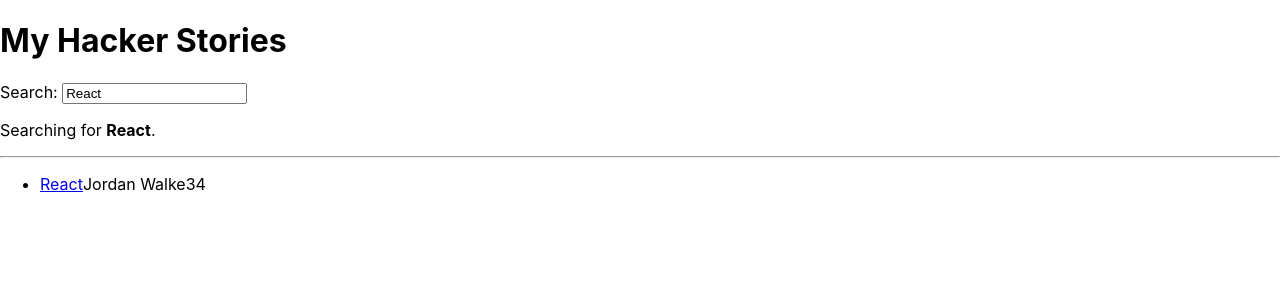
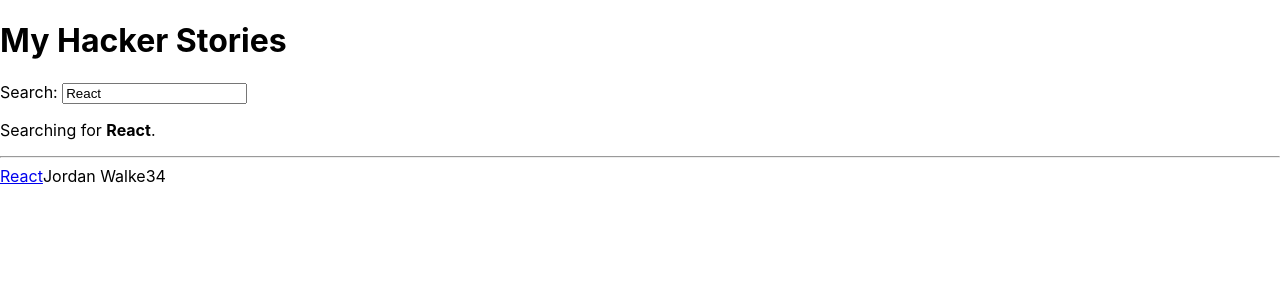
Before and after one commit to phgnam/create-react-app, a React (Create React App) app: page / in a window 1280 px wide. Shown: the top 300 px of the page. Built offline with nearby package versions, Linux system fonts and the light colour scheme.

Commit message:
Props Handling Advanced

```diff
--- a/src/App.js
+++ b/src/App.js
@@ -42,38 +42,35 @@
   );
 };
 
-const Search = (props) => {
+const Search = ({search, onSearch}) => {
   return (
     <div>
       <label htmlFor="search">Search: </label>
       <input
         id="search"
         type="text"
-        value={props.search}
-        onChange={props.onSearch}
+        value={search}
+        onChange={onSearch}
       />
       <p>
-        Searching for <strong>{props.search}</strong>.
+        Searching for <strong>{search}</strong>.
       </p>
     </div>
   );
 };
 
-const List = (props) => (
-  <ul>
-    {props.list.map((item) => {
-      return (
-        <li key={item.objectID}>
+const List = ({ list }) =>
+  list.map(item => <Item key={item.objectID} item={item} />);
+
+const Item = ({ item }) => (
+  <div>
     <span>
       <a href={item.url}>{item.title}</a>
     </span>
     <span>{item.author}</span>
     <span>{item.num_comments}</span>
     <span>{item.points}</span>
-        </li>
-      );
-    })}
-  </ul>
-);
+  </div>
+)
 
 export default App;
```
Lines whose indentation alone changed are shown as unchanged.
